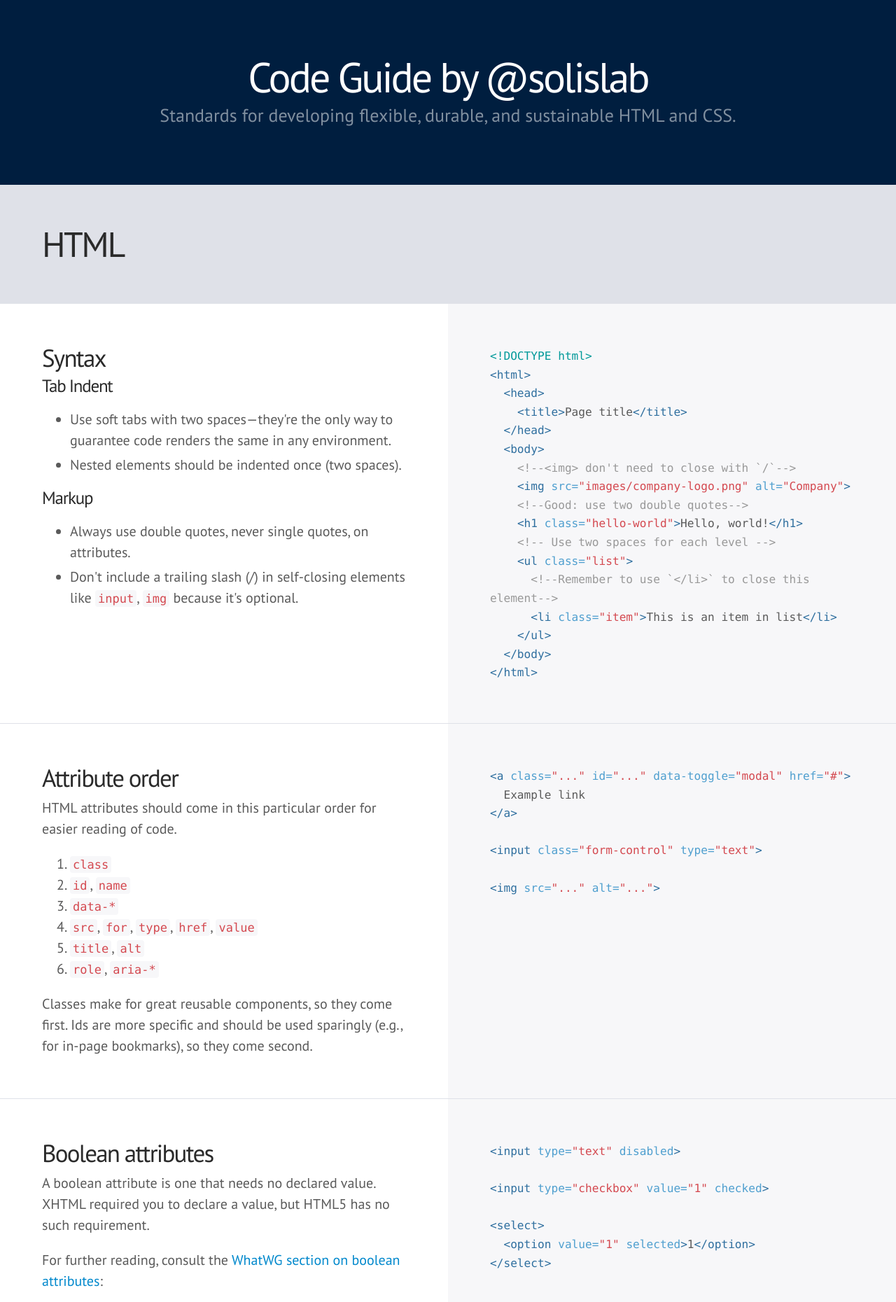
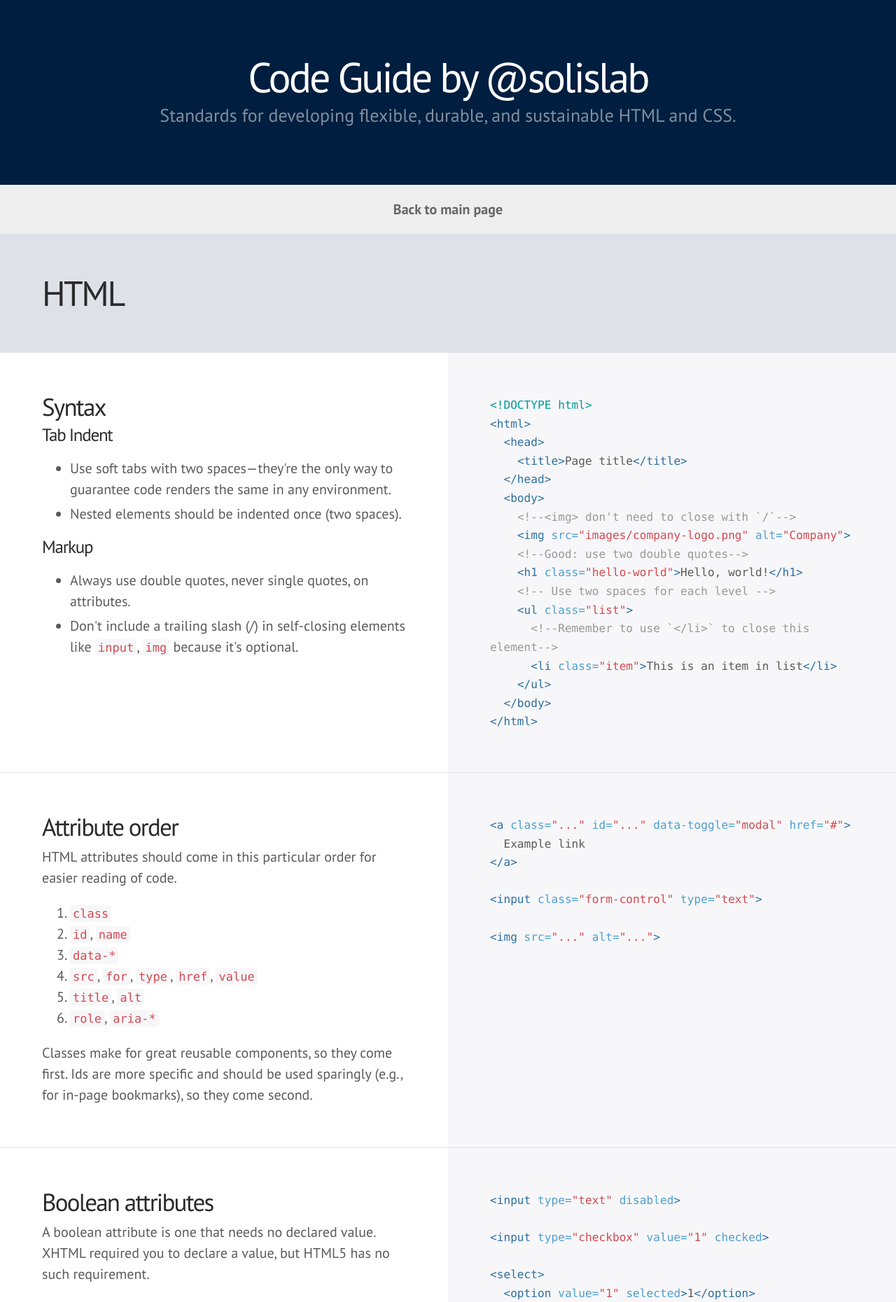
Before and after one commit to Solis-Lab-Solution/code-standards, a Jekyll site: the page built from html.html, in a window 1280 px wide. Shown: the top 1860 px of the page at 70% size. Built offline with Jekyll 4.4.1, drawn with Linux system fonts in a browser that asks for light colours; some web fonts are replaced; Markdown is read by kramdown in place of the engine named in the settings.

Commit message:
Update breadcrumb in sub pages

```diff
--- a/_includes/header-page.html
+++ b/_includes/header-page.html
@@ -4,3 +4,6 @@
         <p class="lead">{{ site.description }}</p>
     </div>
 </header>
+<div class="breadcrumb">
+    <a href="../" class="breadcrumb__link">Back to main page</a>
+</div>
--- a/code-guide.css
+++ b/code-guide.css
@@ -243,6 +243,24 @@
   display: inline;
 }
 
+/*
+Breadcrumb
+ */
+
+
+.breadcrumb {
+  display: flex;
+  align-items: center;
+  justify-content: center;
+  padding: 1em;
+  background: #eee;
+}
+
+.breadcrumb__link {
+  display: block;
+  color: #666;
+  font-weight: 700;
+}
 
 /*
  * Syntax highlighting
```
